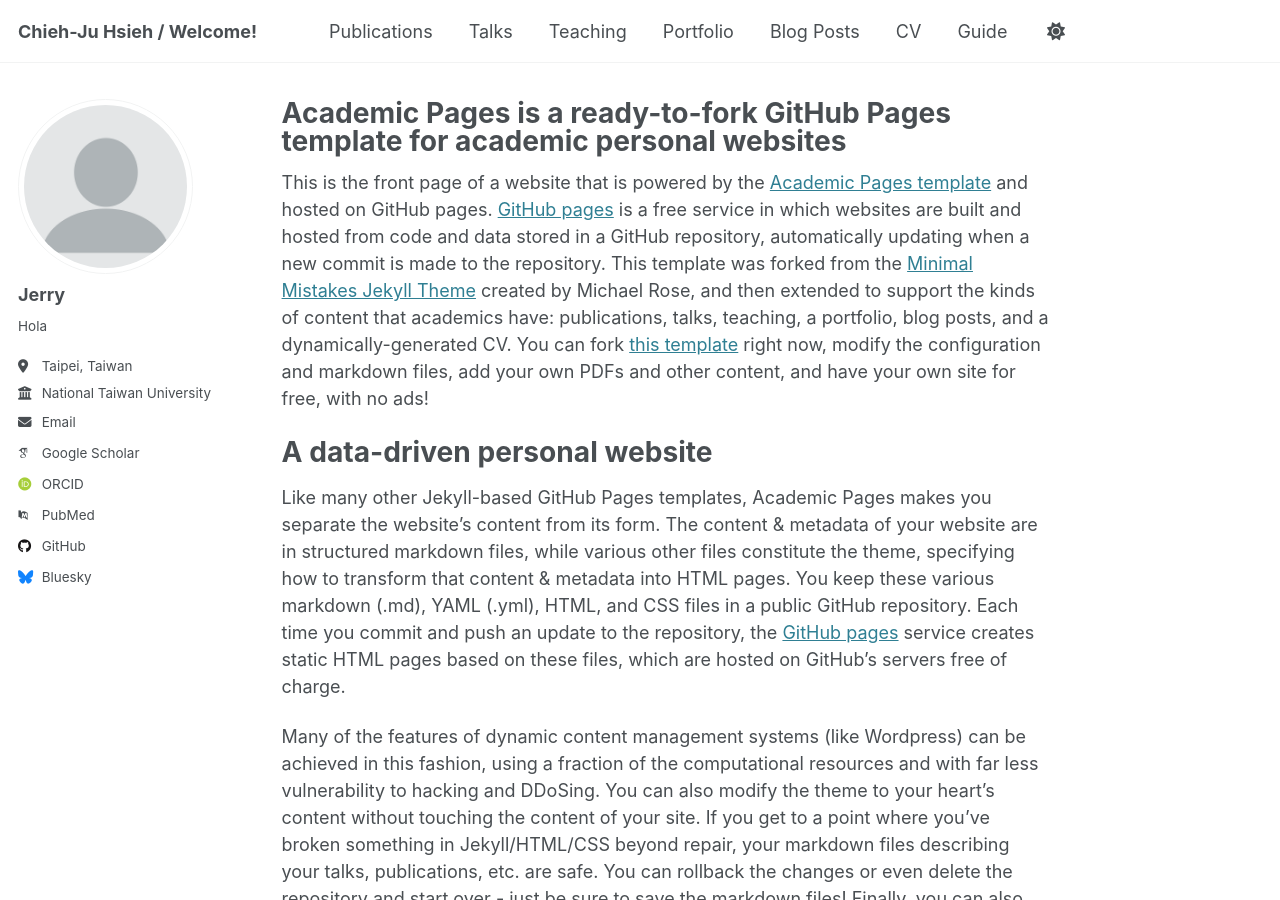
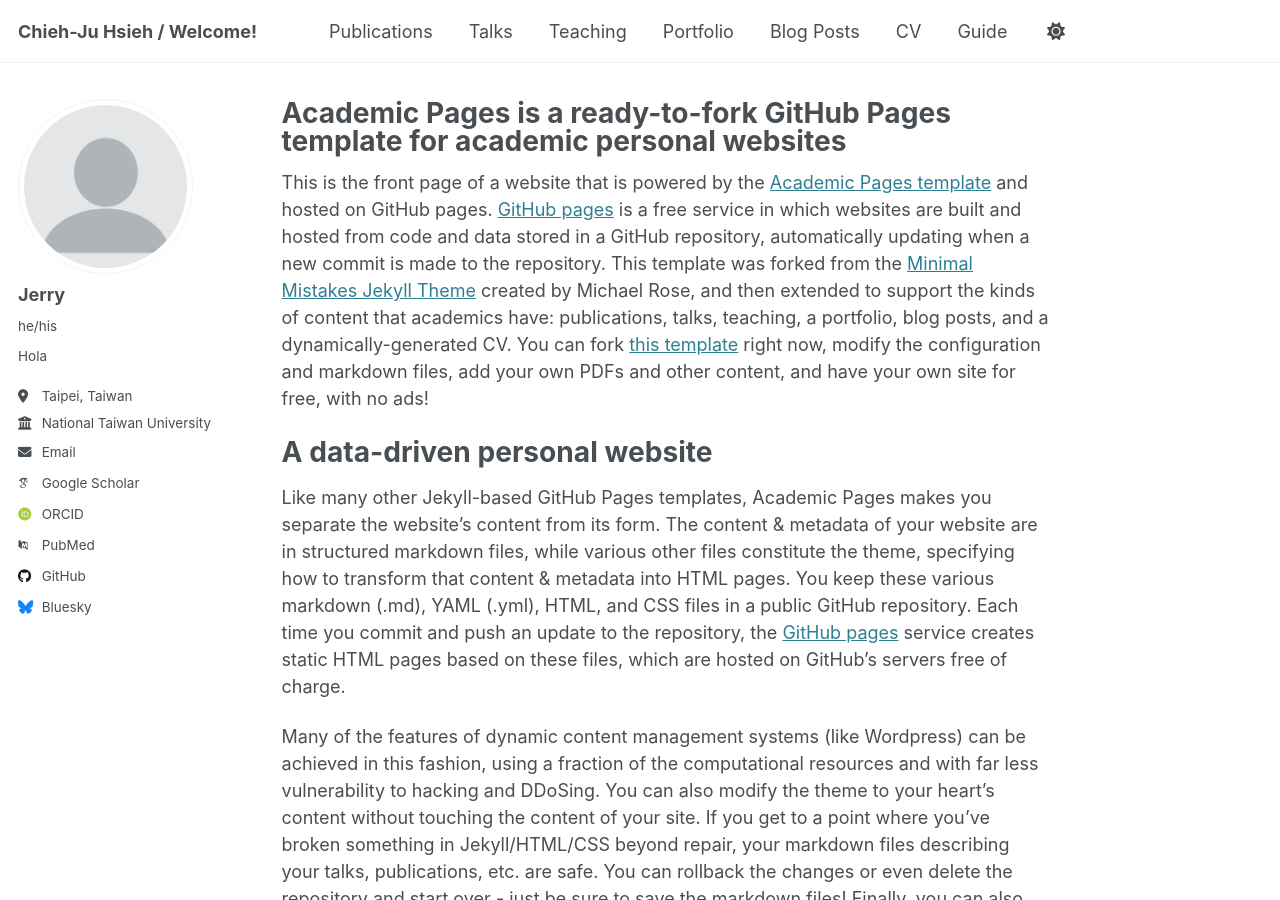
Before and after one commit to CJ-Hsieh/CJ-Hsieh.github.io, a Jekyll site: the page built from _pages/about.md, in a window 1280 px wide and 900 px high. Built offline with Jekyll 4.4.1, drawn with Linux system fonts in a browser that asks for light colours; some web fonts are replaced.

Commit message:
Update _config.yml

```diff
--- a/_config.yml
+++ b/_config.yml
@@ -15,7 +15,7 @@
 description              : &description "personal description"
 url                      : "https://cj-hsieh.github.io"
 baseurl                  : "" # the subpath of your site, e.g. "/blog"
-repository               : "cj-hsieh/cj-hsieh.github.io"
+repository               : "CJ-Hsieh/CJ-Hsieh.github.io"
 
 # Site Author - The following control what appear as part of the author content on the side bar.
 #               If a field is blank the icon and link will not appear, otherwise it will be shown.
@@ -24,7 +24,7 @@
   # Biographic information
   avatar           : "profile.png"
   name             : "Jerry"
-  pronouns         : # example: "he/his"
+  pronouns         : "he/his"
   bio              : "Hola"
   location         : "Taipei, Taiwan"
   employer         : "National Taiwan University"
```
